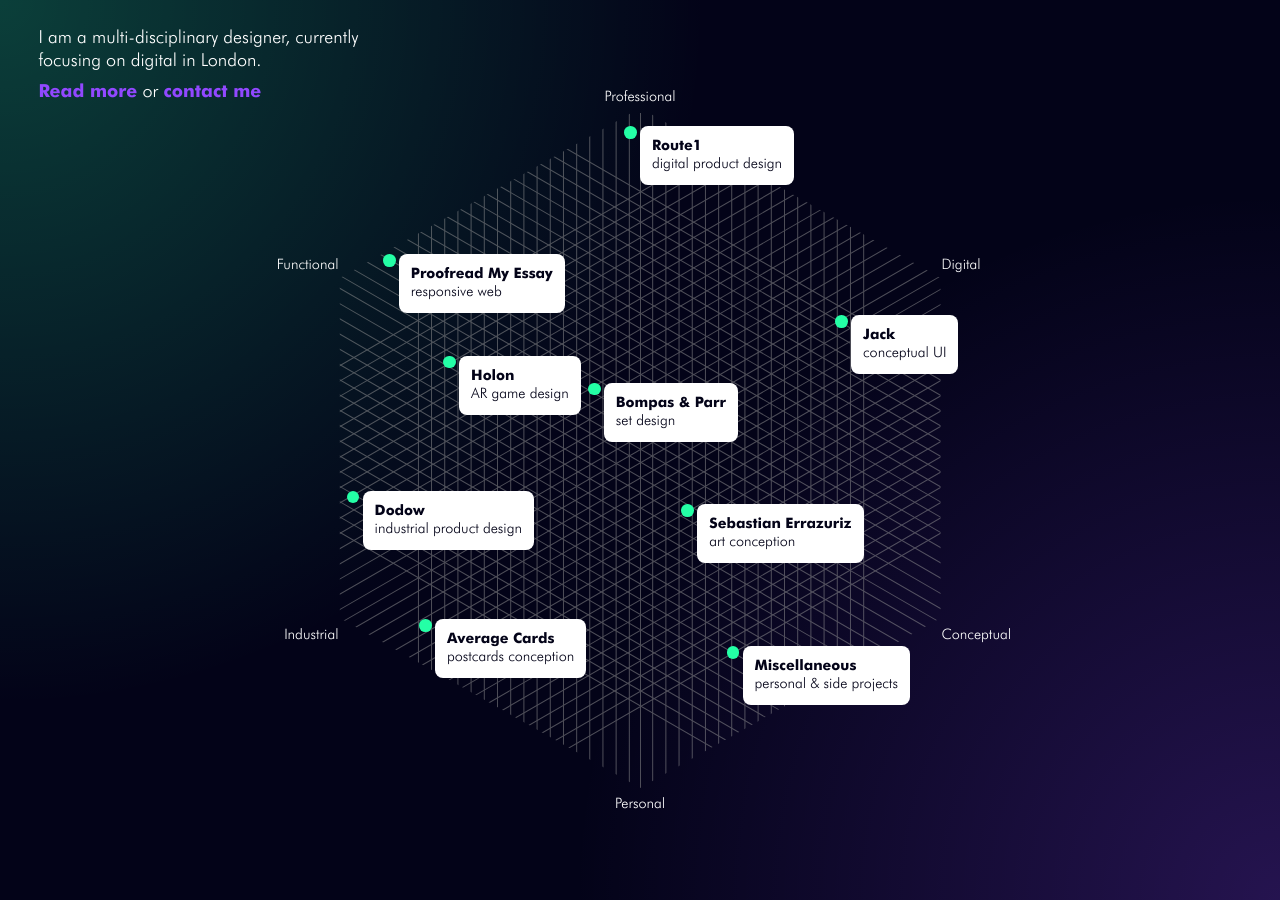
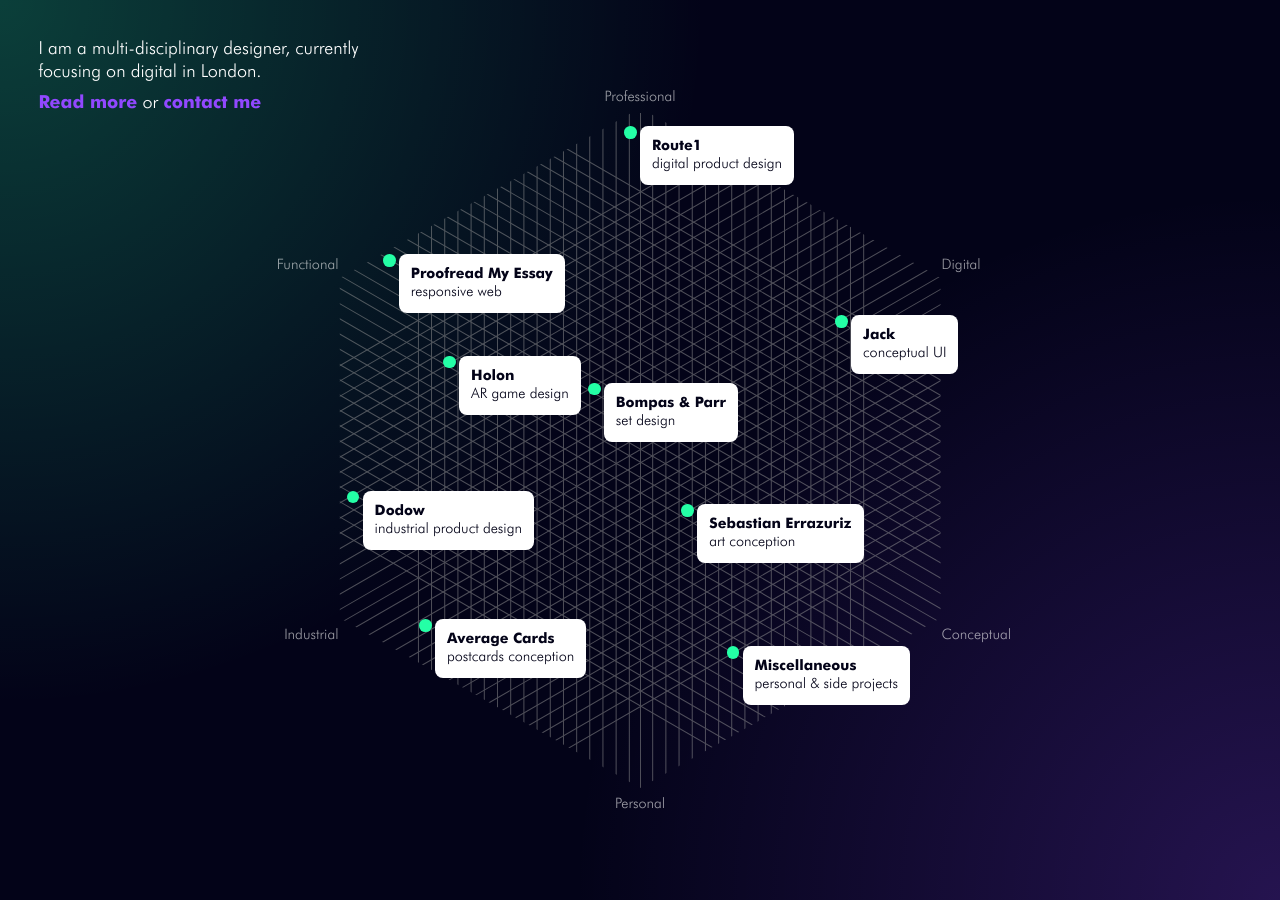
Before and after one commit to audreymgr/audreymgr.github.io, a Jekyll site: the page built from index.html, in a window 1280 px wide. Built offline with Jekyll 4.4.1, drawn with Linux system fonts in a browser that asks for light colours.

Commit message:
More fine-tuning

```diff
--- a/css/audddrey.css
+++ b/css/audddrey.css
@@ -100,8 +100,8 @@
 @media (min-width: 768px) {
   .intro {
     position: absolute;
-    top: 3%;
-    left: 3%;
+    top: 3vw;
+    left: 3vw;
     width: 30%;
     margin: 0;
   }
@@ -244,6 +244,7 @@
     text-align: center;
     position: absolute;
     font-size: 0.9rem;
+    opacity: 0.6;
   }
 
   #directions li#professional {
```
